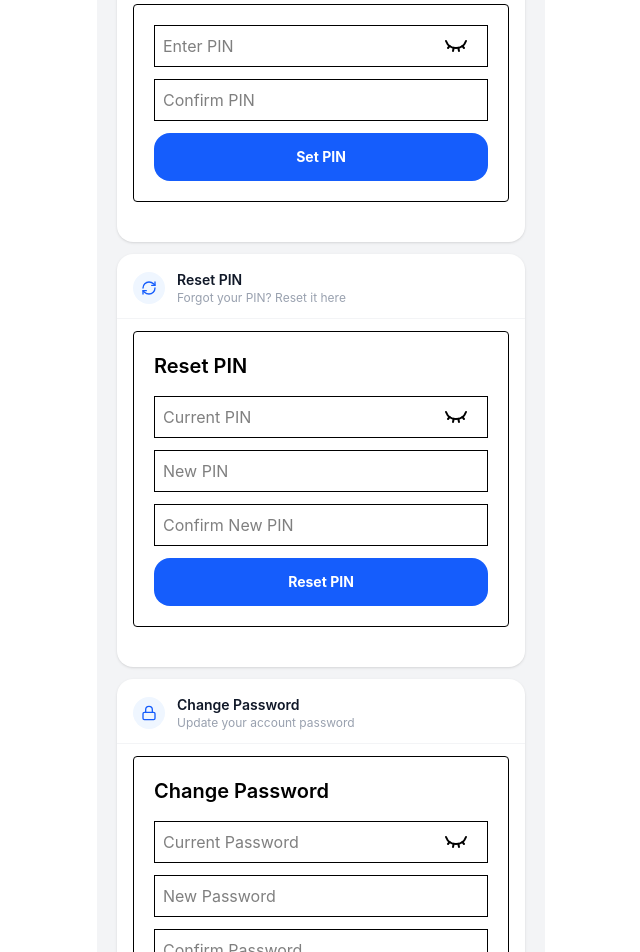
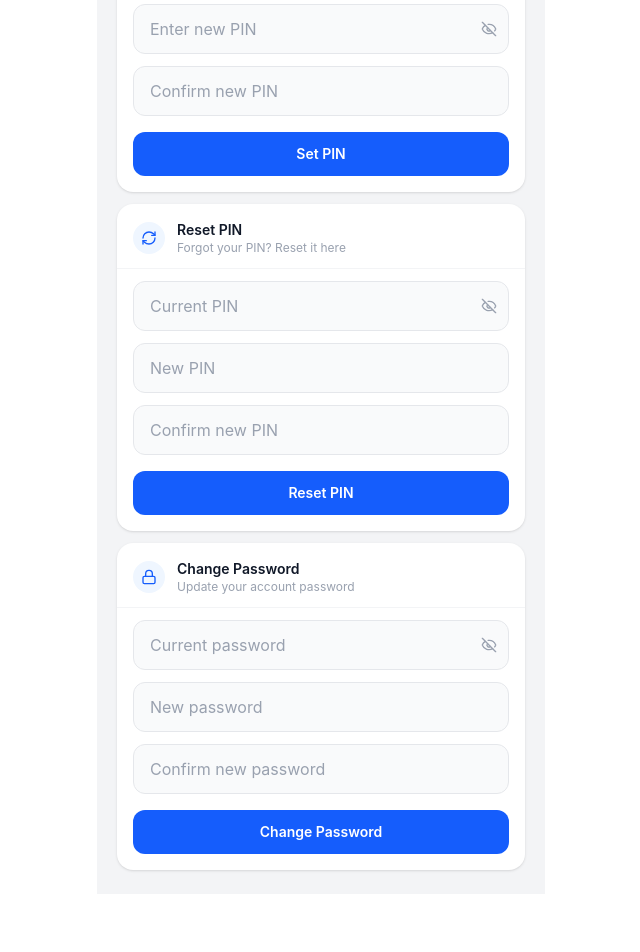
Before and after one commit to DanielApple05/Banking, a React (Vite) app in the folder frontend/: page /security-and-privacy in a window 1280 px wide. Shown: the part 300-1252 px from the top of the page, without its empty margins (319-959 px from the left). After the commit the page ends 1194 px from the top, so only its background shows below. Built offline with nearby package versions, Linux system fonts and the light colour scheme.

Commit message:
UI Update at security and privacy

```diff
--- a/frontend/src/assets/components/security-password/changePassword.jsx
+++ b/frontend/src/assets/components/security-password/changePassword.jsx
@@ -1,130 +1,112 @@
 import { useState } from "react";
 import { changePassword } from "../../../api/auth";
-import { Eye, EyeClosed } from "lucide-react";
+import { Eye, EyeOff, CheckCircle, AlertCircle } from "lucide-react";
 
 const ChangePassword = () => {
-
-  const storedUser = JSON.parse(localStorage.getItem("user") || "{}");
-  const [viewPassword, setViewPassword] = useState(false)
-
+  const [viewPassword, setViewPassword] = useState(false);
   const [passwordData, setPasswordData] = useState({
     currentPassword: "",
     newPassword: "",
     confirmPassword: "",
   });
-
-  const [message, setMessage] = useState("");
+  const [message, setMessage] = useState({ text: "", type: "" });
   const [loading, setLoading] = useState(false);
 
-  // CHANGE PASSWORD
-  const handleChangePassword = async (e) => {
-    e.preventDefault();
-    if (!passwordData.currentPassword || !passwordData.newPassword || !passwordData.confirmPassword) {
-      return setPasswordMsg("All fields are required.");
-    }
-    if (passwordData.newPassword !== passwordData.confirmPassword) {
-      return setPasswordMsg("Passwords do not match.");
-    }
-    if (passwordData.newPassword.length < 6) {
-      return setPasswordMsg("Password must be at least 6 characters.");
-    }
-
-    if (
-      passwordData.newPassword !==
-      passwordData.confirmPassword
-    ) {
-      return setMessage("Passwords do not match");
-    }
+  const handleChangePassword = async () => {
+    if (!passwordData.currentPassword || !passwordData.newPassword || !passwordData.confirmPassword)
+      return setMessage({ text: "All fields are required.", type: "error" });
+    if (passwordData.newPassword.length < 6)
+      return setMessage({ text: "Password must be at least 6 characters.", type: "error" });
+    if (passwordData.newPassword !== passwordData.confirmPassword)
+      return setMessage({ text: "Passwords do not match.", type: "error" });
 
     try {
       setLoading(true);
+      setMessage({ text: "", type: "" });
       const res = await changePassword(passwordData);
-
-      setMessage(res.data.message);
+      setMessage({ text: res.data.message, type: "success" });
     } catch (err) {
-      setMessage(
-        err.response?.data?.message ||
-        "Unable to change password"
-      );
+      setMessage({ text: err.response?.data?.message || "Unable to change password", type: "error" });
     } finally {
       setLoading(false);
-      setPasswordData({
-        currentPassword: "",
-        newPassword: "",
-        confirmPassword: "",
-      })
+      setPasswordData({ currentPassword: "", newPassword: "", confirmPassword: "" });
     }
   };
 
+  const passwordsMatch =
+    passwordData.newPassword &&
+    passwordData.confirmPassword &&
+    passwordData.newPassword === passwordData.confirmPassword;
+
+  const inputClass =
+    "w-full bg-gray-50 border border-gray-200 rounded-xl px-4 py-3 pr-11 text-gray-800 placeholder-gray-400 focus:outline-none focus:ring-2 focus:ring-blue-500 focus:border-transparent transition";
+
   return (
-    <>
-      <div className="border rounded p-5">
-        <h2 className="text-xl font-semibold mb-4">
-          Change Password
-        </h2>
+    <div className="flex flex-col gap-3">
 
-        {message && (
-          <div className="bg-gray-100 p-3 rounded mb-4">
-            {message}
+      {message.text && (
+        <div className={`flex items-center gap-2 px-3 py-2.5 rounded-xl text-xs font-medium
+          ${message.type === "success" ? "bg-green-50 text-green-700" : "bg-red-50 text-red-600"}`}
+        >
+          {message.type === "success"
+            ? <CheckCircle className="w-4 h-4 shrink-0" />
+            : <AlertCircle className="w-4 h-4 shrink-0" />}
+          {message.text}
         </div>
       )}
 
-        <form onSubmit={handleChangePassword}>
-          <div className=" relative flex justify-between">
+      {/* Current Password */}
+      <div className="relative">
         <input
           type={viewPassword ? "text" : "password"}
-              placeholder="Current Password"
-              className="w-full border p-2 mb-3"
-              onChange={(e) =>
-                setPasswordData({
-                  ...passwordData,
-                  currentPassword:
-                    e.target.value,
-                })
-              }
+          placeholder="Current password"
+          className={inputClass}
+          onChange={(e) => setPasswordData({ ...passwordData, currentPassword: e.target.value })}
+          value={passwordData.currentPassword}
         />
-            <div className="absolute right-5  top-2 z-10 " onClick={() => setViewPassword(!viewPassword)}>
-              {viewPassword ? <Eye /> : <EyeClosed />}
+        <button
+          type="button"
+          onClick={() => setViewPassword(!viewPassword)}
+          className="absolute right-3 top-1/2 -translate-y-1/2 text-gray-400 hover:text-gray-600 transition"
+        >
+          {viewPassword ? <Eye className="w-4 h-4" /> : <EyeOff className="w-4 h-4" />}
+        </button>
       </div>
-          </div>
+
+      {/* New Password */}
       <input
         type={viewPassword ? "text" : "password"}
-            placeholder="New Password"
-            className="w-full border p-2 mb-3"
-            onChange={(e) =>
-              setPasswordData({
-                ...passwordData,
-                newPassword:
-                  e.target.value,
-              })
-            }
+        placeholder="New password"
+        className={inputClass}
+        onChange={(e) => setPasswordData({ ...passwordData, newPassword: e.target.value })}
+        value={passwordData.newPassword}
       />
 
+      {/* Confirm Password */}
+      <div className="relative">
         <input
           type={viewPassword ? "text" : "password"}
-            placeholder="Confirm Password"
-            className="w-full border p-2 mb-3"
-            onChange={(e) =>
-              setPasswordData({
-                ...passwordData,
-                confirmPassword:
-                  e.target.value,
-              })
-            }
+          placeholder="Confirm new password"
+          className={`w-full bg-gray-50 border rounded-xl px-4 py-3 pr-11 text-gray-800 placeholder-gray-400 focus:outline-none focus:ring-2 focus:border-transparent transition
+            ${passwordsMatch ? "border-green-400 focus:ring-green-400" : "border-gray-200 focus:ring-blue-500"}`}
+          onChange={(e) => setPasswordData({ ...passwordData, confirmPassword: e.target.value })}
+          value={passwordData.confirmPassword}
         />
+        {passwordsMatch && (
+          <CheckCircle className="absolute right-3 top-1/2 -translate-y-1/2 w-4 h-4 text-green-500" />
+        )}
+      </div>
 
       <button
-            type="submit"
+        onClick={handleChangePassword}
         disabled={loading}
-            className={`w-full flex items-center justify-center gap-2 font-bold py-3.5 rounded-2xl text-sm transition text-white
-                ${loading ? "bg-blue-300 cursor-not-allowed" : "bg-blue-600 hover:bg-blue-700"}`}
+        className={`w-full py-3 rounded-xl text-sm font-semibold text-white transition mt-1
+          ${loading ? "bg-blue-300 cursor-not-allowed" : "bg-blue-600 hover:bg-blue-700 active:scale-[0.98]"}`}
       >
-            {loading ? "please wait..." : "Change Password"}
+        {loading ? "Saving..." : "Change Password"}
       </button>
-        </form>
     </div>
-    </>
   );
-}
+};
 
 export default ChangePassword;
--- a/frontend/src/assets/components/security-password/resetPin.jsx
+++ b/frontend/src/assets/components/security-password/resetPin.jsx
@@ -1,123 +1,124 @@
 import { resetPin } from "../../../api/auth";
-import { Eye, EyeClosed } from "lucide-react";
+import { Eye, EyeOff, CheckCircle, AlertCircle } from "lucide-react";
 import { useState } from "react";
 
 const ResetPin = () => {
-
-  const storedUser = JSON.parse(localStorage.getItem("user") || "{}");
-  const [viewPin, setViewPin] = useState(false)
-  const [message, setMessage] = useState("");
+  const [viewPin, setViewPin] = useState(false);
+  const [message, setMessage] = useState({ text: "", type: "" });
   const [loading, setLoading] = useState(false);
-
   const [resetPinData, setResetPinData] = useState({
     oldPin: "",
     newPin: "",
     confirmNewPin: "",
   });
 
-  const handleResetPin = async (e) => {
-    e.preventDefault();
-    if (!resetPinData.oldPin || !resetPinData.newPin || !resetPinData.confirmNewPin) return setMessage("All fields are required.");
-    if (resetPinData.newPin.length < 4) return setMessage("New PIN must be exactly 4 digits.");
-    if (resetPinData.newPin !== resetPinData.confirmNewPin) return setMessage("password mismatch")
+  const handleResetPin = async () => {
+    if (!resetPinData.oldPin || !resetPinData.newPin || !resetPinData.confirmNewPin)
+      return setMessage({ text: "All fields are required.", type: "error" });
+    if (resetPinData.newPin.length < 4)
+      return setMessage({ text: "New PIN must be exactly 4 digits.", type: "error" });
+    if (resetPinData.newPin !== resetPinData.confirmNewPin)
+      return setMessage({ text: "New PINs do not match.", type: "error" });
 
     try {
       setLoading(true);
-      setMessage("");
+      setMessage({ text: "", type: "" });
       const res = await resetPin(resetPinData);
-      setMessage(res.data.message);
+      setMessage({ text: res.data.message, type: "success" });
     } catch (err) {
-      setMessage(
-        err.response?.data?.message || "Unable to reset PIN"
-      );
+      setMessage({ text: err.response?.data?.message || "Unable to reset PIN", type: "error" });
     } finally {
       setLoading(false);
-       setResetPinData({
-        oldPin: "",
-        newPin: "",
-        confirmNewPin: "",
-      })
+      setResetPinData({ oldPin: "", newPin: "", confirmNewPin: "" });
     }
   };
+
+  const pinsMatch =
+    resetPinData.newPin &&
+    resetPinData.confirmNewPin &&
+    resetPinData.newPin === resetPinData.confirmNewPin;
+
+  const inputClass =
+    "w-full bg-gray-50 border border-gray-200 rounded-xl px-4 py-3 pr-11 text-gray-800 placeholder-gray-400 focus:outline-none focus:ring-2 focus:ring-blue-500 focus:border-transparent transition";
+
   return (
-    <>
-      <div className="border rounded p-5 mb-6">
-        <h2 className="text-xl font-semibold mb-4">
-          Reset PIN
-        </h2>
+    <div className="flex flex-col gap-3">
 
-        {message && (
-          <div className="bg-gray-100 p-3 rounded mb-4">
-            {message}
+      {message.text && (
+        <div className={`flex items-center gap-2 px-3 py-2.5 rounded-xl text-xs font-medium
+          ${message.type === "success" ? "bg-green-50 text-green-700" : "bg-red-50 text-red-600"}`}
+        >
+          {message.type === "success"
+            ? <CheckCircle className="w-4 h-4 shrink-0" />
+            : <AlertCircle className="w-4 h-4 shrink-0" />}
+          {message.text}
         </div>
       )}
 
-        <form onSubmit={handleResetPin}>
-          <div className=" relative flex justify-between">
+      {/* Current PIN */}
+      <div className="relative">
         <input
           type={viewPin ? "tel" : "password"}
           maxLength="4"
           inputMode="numeric"
           placeholder="Current PIN"
-              className="w-full border p-2 mb-3 flex-1"
-              onChange={(e) => {
-                const value = e.target.value.replace(/[^0-9]/g, '');
-                setResetPinData({
-                  ...resetPinData,
-                  oldPin: value,
-                })
-              }}
+          className={inputClass}
+          onChange={(e) =>
+            setResetPinData({ ...resetPinData, oldPin: e.target.value.replace(/[^0-9]/g, "") })
+          }
           value={resetPinData.oldPin}
         />
-            <div className="absolute right-5  top-2 z-10 " onClick={() => setViewPin(!viewPin)}>
-              {viewPin ? <Eye /> : <EyeClosed />}
-            </div>
+        <button
+          type="button"
+          onClick={() => setViewPin(!viewPin)}
+          className="absolute right-3 top-1/2 -translate-y-1/2 text-gray-400 hover:text-gray-600 transition"
+        >
+          {viewPin ? <Eye className="w-4 h-4" /> : <EyeOff className="w-4 h-4" />}
+        </button>
       </div>
 
+      {/* New PIN */}
       <input
         type={viewPin ? "tel" : "password"}
         maxLength="4"
         inputMode="numeric"
         placeholder="New PIN"
-            className="w-full border p-2 mb-3"
-            onChange={(e) => {
-              const value = e.target.value.replace(/[^0-9]/g, '');
-              setResetPinData({
-                ...resetPinData,
-                newPin: value,
-              })
-            }}
+        className={inputClass}
+        onChange={(e) =>
+          setResetPinData({ ...resetPinData, newPin: e.target.value.replace(/[^0-9]/g, "") })
+        }
         value={resetPinData.newPin}
       />
 
+      {/* Confirm New PIN */}
+      <div className="relative">
         <input
           type={viewPin ? "tel" : "password"}
           maxLength="4"
           inputMode="numeric"
-            placeholder="Confirm New PIN"
-            className="w-full border p-2 mb-3"
-            onChange={(e) => {
-              const value = e.target.value.replace(/[^0-9]/g, '');
-              setResetPinData({
-                ...resetPinData,
-                confirmNewPin: value,
-              })
-            }}
+          placeholder="Confirm new PIN"
+          className={`w-full bg-gray-50 border rounded-xl px-4 py-3 pr-11 text-gray-800 placeholder-gray-400 focus:outline-none focus:ring-2 focus:border-transparent transition
+            ${pinsMatch ? "border-green-400 focus:ring-green-400" : "border-gray-200 focus:ring-blue-500"}`}
+          onChange={(e) =>
+            setResetPinData({ ...resetPinData, confirmNewPin: e.target.value.replace(/[^0-9]/g, "") })
+          }
           value={resetPinData.confirmNewPin}
         />
+        {pinsMatch && (
+          <CheckCircle className="absolute right-3 top-1/2 -translate-y-1/2 w-4 h-4 text-green-500" />
+        )}
+      </div>
 
       <button
-            type="submit"
+        onClick={handleResetPin}
         disabled={loading}
-            className={`w-full flex items-center justify-center gap-2 font-bold py-3.5 rounded-2xl text-sm transition text-white
-                ${loading ? "bg-blue-300 cursor-not-allowed" : "bg-blue-600 hover:bg-blue-700"}`}
+        className={`w-full py-3 rounded-xl text-sm font-semibold text-white transition mt-1
+          ${loading ? "bg-blue-300 cursor-not-allowed" : "bg-blue-600 hover:bg-blue-700 active:scale-[0.98]"}`}
       >
-            {loading ? "resetting..." : "Reset PIN"}
+        {loading ? "Resetting..." : "Reset PIN"}
       </button>
-        </form>
     </div>
-    </>
   );
-}
+};
 
 export default ResetPin;
--- a/frontend/src/assets/components/security-password/setNewPin.jsx
+++ b/frontend/src/assets/components/security-password/setNewPin.jsx
@@ -1,114 +1,104 @@
 import { useState } from "react";
 import { setNewPin } from "../../../api/auth";
-import { Eye, EyeClosed } from "lucide-react";
+import { Eye, EyeOff, CheckCircle, AlertCircle } from "lucide-react";
 
 const SetNewPin = () => {
+  const [viewPin, setViewPin] = useState(false);
+  const [message, setMessage] = useState({ text: "", type: "" });
+  const [loading, setLoading] = useState(false);
+  const [setPinData, setSetPinData] = useState({ pin: "", confirmPin: "" });
 
-  const storedUser = JSON.parse(localStorage.getItem("user") || "{}");
-  const [viewNewPin, setViewNewPin] = useState(false)
-  const [message, setMessage] = useState("");
-  const [loading, setLoading] = useState(false);
-
-  const [setPinData, setSetPinData] = useState({
-    pin: "",
-    confirmPin: "",
-  });
-
-  // SET PIN
   const handleSetPin = async (e) => {
     e.preventDefault();
 
-    // Validate PINs match
-    if (setPinData.pin !== setPinData.confirmPin) {
-      return setMessage("PINs do not match");
-    }
+    if (setPinData.pin.length < 4)
+      return setMessage({ text: "PIN must be exactly 4 digits", type: "error" });
 
-    // Validate PIN is 4 digits
-    if (setPinData.pin.length < 4) {
-      return setMessage("PIN must be exactly 4 digits");
-    }
+    if (setPinData.pin !== setPinData.confirmPin)
+      return setMessage({ text: "PINs do not match", type: "error" });
 
     try {
       setLoading(true);
-      setMessage("");
-      const res = await setNewPin({
-        pin: setPinData.pin
-      });
-      setMessage(res.data.message);
+      setMessage({ text: "", type: "" });
+      const res = await setNewPin({ pin: setPinData.pin });
+      setMessage({ text: res.data.message, type: "success" });
     } catch (err) {
-      setMessage(
-        err.response?.data?.message || "Unable to set PIN"
-      );
+      setMessage({ text: err.response?.data?.message || "Unable to set PIN", type: "error" });
     } finally {
       setLoading(false);
-      setSetPinData({
-        pin: "",
-        confirmPin: "",
-      });
+      setSetPinData({ pin: "", confirmPin: "" });
     }
   };
+
+  const pinsMatch = setPinData.pin && setPinData.confirmPin && setPinData.pin === setPinData.confirmPin;
+
   return (
-    <>
+    <div className="flex flex-col gap-3">
 
-      {/* SET PIN */}
-
-      <div className="border rounded p-5 mb-6">
-
-        {message && (
-          <div className="bg-gray-100 p-3 rounded mb-4">
-            {message}
+      {message.text && (
+        <div className={`flex items-center gap-2 px-3 py-2.5 rounded-xl text-xs font-medium
+          ${message.type === "success"
+            ? "bg-green-50 text-green-700"
+            : "bg-red-50 text-red-600"}`}
+        >
+          {message.type === "success"
+            ? <CheckCircle className="w-4 h-4 shrink-0" />
+            : <AlertCircle className="w-4 h-4 shrink-0" />}
+          {message.text}
         </div>
       )}
 
-        <form onSubmit={handleSetPin}>
-          <div className=" relative flex justify-between">
+      {/* PIN input */}
+      <div className="relative">
         <input
-              type={viewNewPin ? "tel" : "password"}
+          type={viewPin ? "tel" : "password"}
           maxLength="4"
           inputMode="numeric"
-              placeholder="Enter PIN"
-              className="w-full border p-2 mb-3 flex-1"
-              onChange={(e) => {
-                const value = e.target.value.replace(/[^0-9]/g, '');
-                setSetPinData({
-                  ...setPinData,
-                  pin: value,
-                })
-              }}
+          placeholder="Enter new PIN"
+          className="w-full bg-gray-50 border border-gray-200 rounded-xl px-4 py-3 pr-11 text-gray-800 placeholder-gray-400 focus:outline-none focus:ring-2 focus:ring-blue-500 focus:border-transparent transition"
+          onChange={(e) =>
+            setSetPinData({ ...setPinData, pin: e.target.value.replace(/[^0-9]/g, "") })
+          }
           value={setPinData.pin}
         />
-            <div className="absolute right-5  top-2 z-10 " onClick={() => setViewNewPin(!viewNewPin)}>
-              {viewNewPin ? <Eye /> : <EyeClosed />}
-            </div>
+        <button
+          type="button"
+          onClick={() => setViewPin(!viewPin)}
+          className="absolute right-3 top-1/2 -translate-y-1/2 text-gray-400 hover:text-gray-600 transition"
+        >
+          {viewPin ? <Eye className="w-4 h-4" /> : <EyeOff className="w-4 h-4" />}
+        </button>
       </div>
 
+      {/* Confirm PIN input */}
+      <div className="relative">
         <input
-            type={viewNewPin ? "text" : "password"}
+          type={viewPin ? "tel" : "password"}
           maxLength="4"
           inputMode="numeric"
-            placeholder="Confirm PIN"
-            className="w-full border p-2 mb-3"
-            onChange={(e) => {
-              const value = e.target.value.replace(/[^0-9]/g, '');
-              setSetPinData({
-                ...setPinData,
-                confirmPin: value,
-              })
-            }}
+          placeholder="Confirm new PIN"
+          className={`w-full bg-gray-50 border rounded-xl px-4 py-3 pr-11 text-gray-800 placeholder-gray-400 focus:outline-none focus:ring-2 focus:border-transparent transition
+            ${pinsMatch ? "border-green-400 focus:ring-green-400" : "border-gray-200 focus:ring-blue-500"}`}
+          onChange={(e) =>
+            setSetPinData({ ...setPinData, confirmPin: e.target.value.replace(/[^0-9]/g, "") })
+          }
           value={setPinData.confirmPin}
         />
+        {pinsMatch && (
+          <CheckCircle className="absolute right-3 top-1/2 -translate-y-1/2 w-4 h-4 text-green-500" />
+        )}
+      </div>
+
       <button
-            type="submit"
+        onClick={handleSetPin}
         disabled={loading}
-            className={`w-full flex items-center justify-center gap-2 font-bold py-3.5 rounded-2xl text-sm transition text-white
-                ${loading ? "bg-blue-300 cursor-not-allowed" : "bg-blue-600 hover:bg-blue-700"}`}
+        className={`w-full py-3 rounded-xl text-sm font-semibold text-white transition mt-1
+          ${loading ? "bg-blue-300 cursor-not-allowed" : "bg-blue-600 hover:bg-blue-700 active:scale-[0.98]"}`}
       >
         {loading ? "Saving..." : "Set PIN"}
       </button>
-        </form>
     </div>
-    </>
   );
-}
+};
 
 export default SetNewPin;
```
Lines whose indentation alone changed are shown as unchanged.
